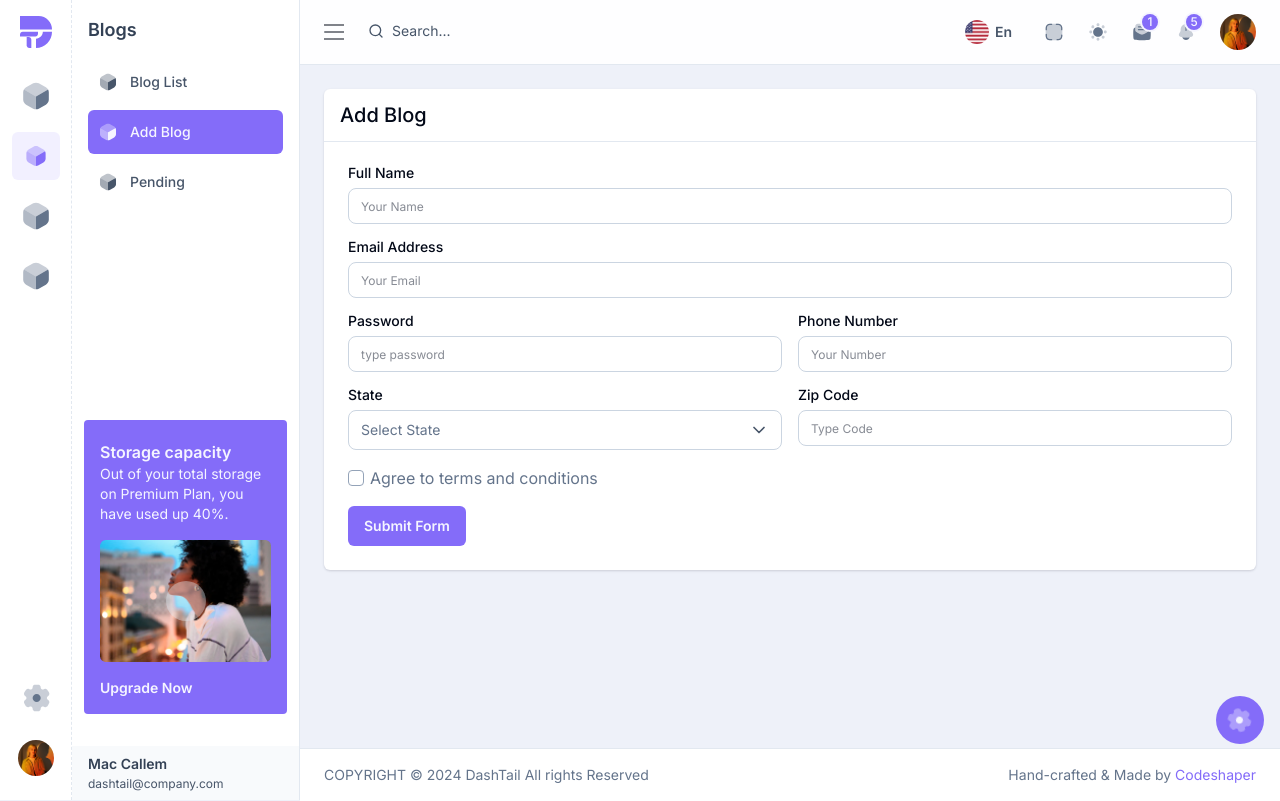
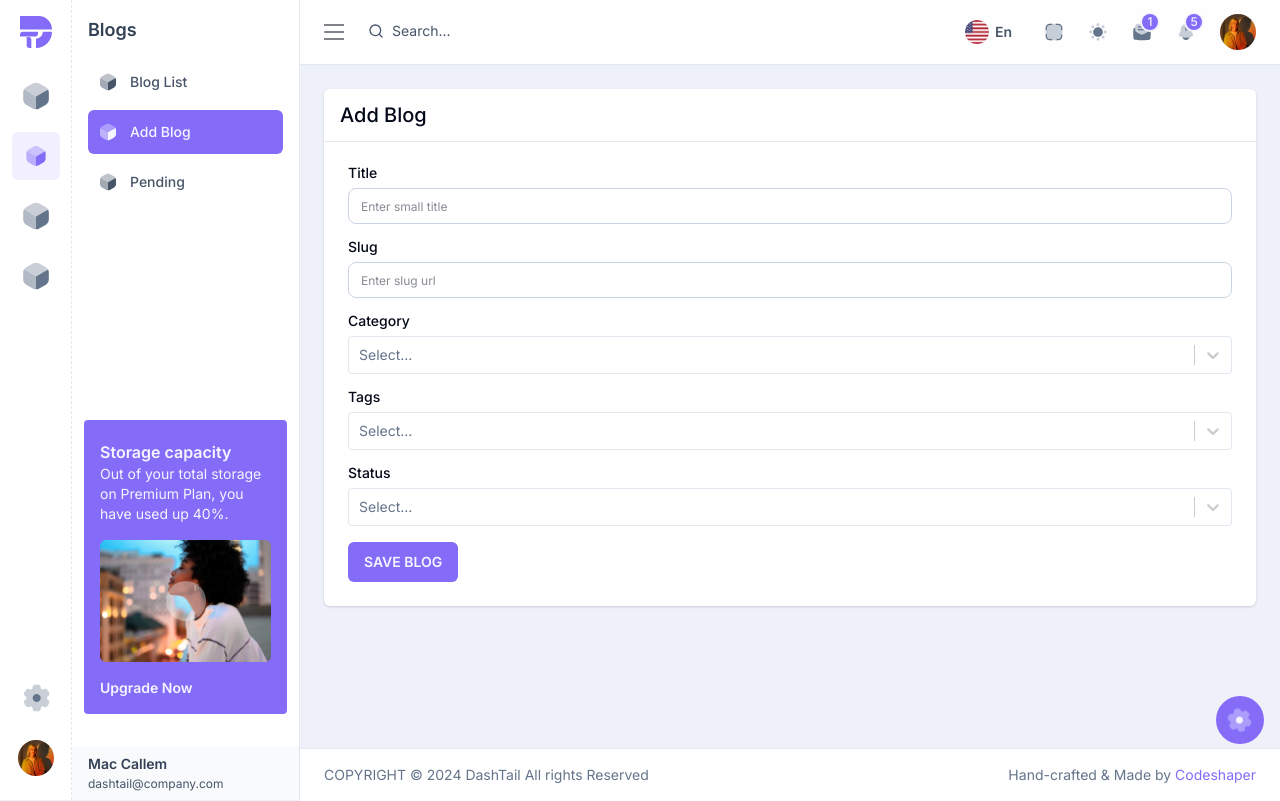
Before and after one commit to atalaykarahan/blogPANEL, a Next.js app: page /en/addblog in a window 1280 px wide. Built offline with nearby package versions, Linux system fonts and the light colour scheme; some icons are missing.

Commit message:
blog ekleme componenti tasalak olarak yapıldı

```diff
--- a/app/[lang]/(pages)/(blogs)/blogs/basic-table.tsx
+++ b/app/[lang]/(pages)/(blogs)/blogs/basic-table.tsx
@@ -2,10 +2,9 @@
 import * as React from "react";
 import {useEffect} from "react";
 
-import {ChevronDown, MoreHorizontal} from "lucide-react";
+import {MoreHorizontal} from "lucide-react";
 import {
     ColumnDef,
-    ColumnFiltersState,
     flexRender,
     getCoreRowModel,
     getFilteredRowModel,
@@ -13,14 +12,12 @@ import {
     getSortedRowModel,
     SortingState,
     useReactTable,
-    VisibilityState,
 } from "@tanstack/react-table";
 
 import {Button} from "@/components/ui/button";
 import {Checkbox} from "@/components/ui/checkbox";
 import {
     DropdownMenu,
-    DropdownMenuCheckboxItem,
     DropdownMenuContent,
     DropdownMenuItem,
     DropdownMenuLabel,
@@ -31,7 +28,6 @@ import {Input} from "@/components/ui/input";
 import {Table, TableBody, TableCell, TableHead, TableHeader, TableRow,} from "@/components/ui/table";
 import {Icon} from "@iconify/react";
 import {cn} from "@/lib/utils";
-// import {Data} from "hast";
 import {blogService} from "@/app/api/services/blog.Service";
 import {BlogModel} from "@/models/blog";
 
--- a/components/blog.tsx
+++ b/components/blog.tsx
@@ -1,64 +1,97 @@
+"use client";
 import {Input} from "@/components/ui/input";
-import {Select, SelectContent, SelectItem, SelectTrigger, SelectValue} from "@/components/ui/select";
-import {Checkbox} from "@/components/ui/checkbox";
+import Select from "react-select";
 import {Label} from "@/components/ui/label";
 import {Button} from '@/components/ui/button'
+import makeAnimated from "react-select/animated";
+
+interface OptionType {
+    value: string;
+    label: string;
+    isFixed?: boolean;
+    icon?: string;
+}
 
 const BlogComponent = () => {
+    const animatedComponents = makeAnimated();
+
+    const fruits: OptionType[] = [
+        {value: "chocolate", label: "Chocolate"},
+        {value: "strawberry", label: "Strawberry"},
+        {value: "vanilla", label: "Vanilla"},
+        {value: "orange", label: "Orange"},
+        {value: "apple", label: "Apple"},
+    ];
+    const styles = {
+        multiValue: (base: any, state: any) => {
+            return state.data.isFixed ? {...base, opacity: "0.5"} : base;
+        },
+        multiValueLabel: (base: any, state: any) => {
+            return state.data.isFixed
+                ? {...base, color: "#626262", paddingRight: 6}
+                : base;
+        },
+        multiValueRemove: (base: any, state: any) => {
+            return state.data.isFixed ? {...base, display: "none"} : base;
+        },
+        option: (provided: any, state: any) => ({
+            ...provided,
+            fontSize: "14px",
+        }),
+    };
     return (
         <form>
             <div className="grid grid-cols-2 gap-4">
 
                 <div className="col-span-2  flex flex-col gap-2">
-                    <Label htmlFor="fullName5">Full Name</Label>
-                    <Input type="text" placeholder="Your Name" id="fullName5"/>
+                    <Label htmlFor="title">Title</Label>
+                    <Input type="text" placeholder="Enter small title" id="title"/>
                 </div>
                 <div className="col-span-2  flex flex-col gap-2">
-                    <Label htmlFor="email5">Email Address</Label>
-                    <Input type="email" placeholder="Your Email" id="email5"/>
+                    <Label htmlFor="slug">Slug</Label>
+                    <Input type="email" placeholder="Enter slug url" id="slug"/>
                 </div>
-                <div className="col-span-2 lg:col-span-1  flex flex-col gap-2">
-                    <Label htmlFor="password5">Password</Label>
-                    <Input type="password" placeholder="type password" id="password5"/>
-                </div>
-                <div className="col-span-2 lg:col-span-1  flex flex-col gap-2">
-                    <Label htmlFor="phoneNumber5">Phone Number</Label>
-                    <Input type="number" placeholder="Your Number" id="phoneNumber5"/>
-                </div>
-                <div className="col-span-2 lg:col-span-1 flex flex-col gap-2">
-                    <Label htmlFor="state">State</Label>
-                    <Select>
-                        <SelectTrigger>
-                            <SelectValue placeholder="Select State"/>
-                        </SelectTrigger>
-                        <SelectContent>
-                            <SelectItem value="alberta">Alberta</SelectItem>
-                            <SelectItem value="british">British Columbia</SelectItem>
-                            <SelectItem value="manitoba">Manitoba</SelectItem>
-                            <SelectItem value="brunswick">New Brunswick</SelectItem>
-                            <SelectItem value="ontario">Ontario</SelectItem>
-                        </SelectContent>
-                    </Select>
+                <div className="col-span-2  flex flex-col gap-2">
+                    <Label>Category</Label>
+                    <Select
+                        isClearable={true}
+                        closeMenuOnSelect={false}
+                        components={animatedComponents}
+                        isMulti
+                        options={fruits}
+                        styles={styles}
+                        className="react-select"
+                        classNamePrefix="select"
+                    />
                 </div>
 
-                <div className="col-span-2 lg:col-span-1  flex flex-col gap-2">
-                    <Label htmlFor="zipCode5">Zip Code</Label>
-                    <Input type="number" placeholder="Type Code" id="zipCode5"/>
+                <div className="col-span-2  flex flex-col gap-2">
+                    <Label>Tags</Label>
+                    <Select
+                        isClearable={true}
+                        closeMenuOnSelect={false}
+                        components={animatedComponents}
+                        isMulti
+                        options={fruits}
+                        styles={styles}
+                        className="react-select"
+                        classNamePrefix="select"
+                    />
                 </div>
-
-                <div className="col-span-2">
-                    <div className="flex items-center gap-1.5">
-                        <Checkbox id="term3" size="sm" color="default"/>
-                        <Label
-                            htmlFor="term3"
-                            className="text-base text-muted-foreground font-normal"
-                        >
-                            Agree to terms and conditions
-                        </Label>
-                    </div>
+                <div className="col-span-2  flex flex-col gap-2">
+                    <Label>Status</Label>
+                    <Select
+                        isClearable={true}
+                        closeMenuOnSelect={false}
+                        components={animatedComponents}
+                        options={fruits}
+                        styles={styles}
+                        className="react-select"
+                        classNamePrefix="select"
+                    />
                 </div>
                 <div className="col-span-2">
-                    <Button type="submit">Submit Form</Button>
+                    <Button type="submit">SAVE BLOG</Button>
                 </div>
             </div>
         </form>
```
Also changed, not shown: app/[lang]/(pages)/(blogs)/addblog/page.tsx (+0 -9 lines).
